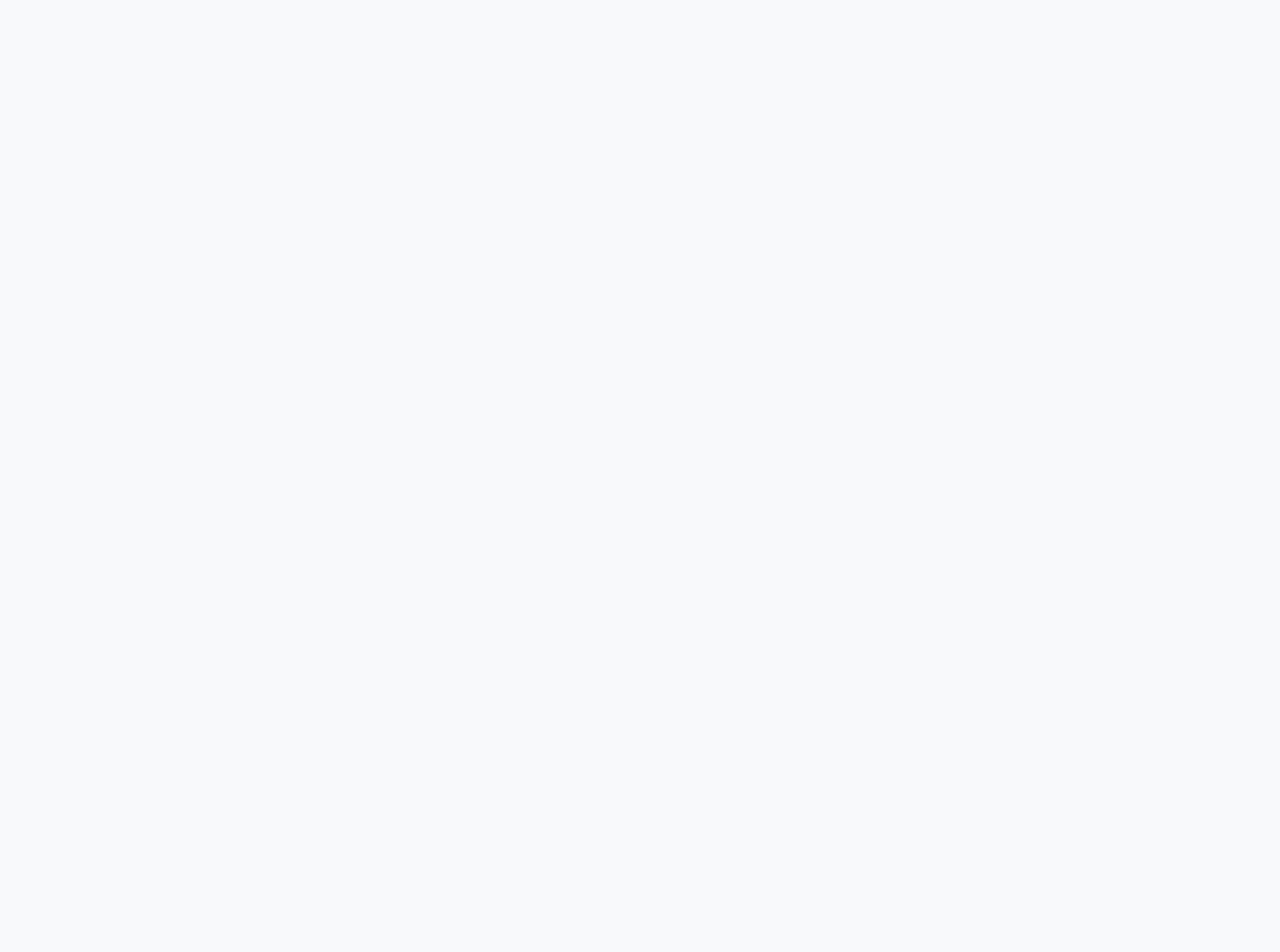
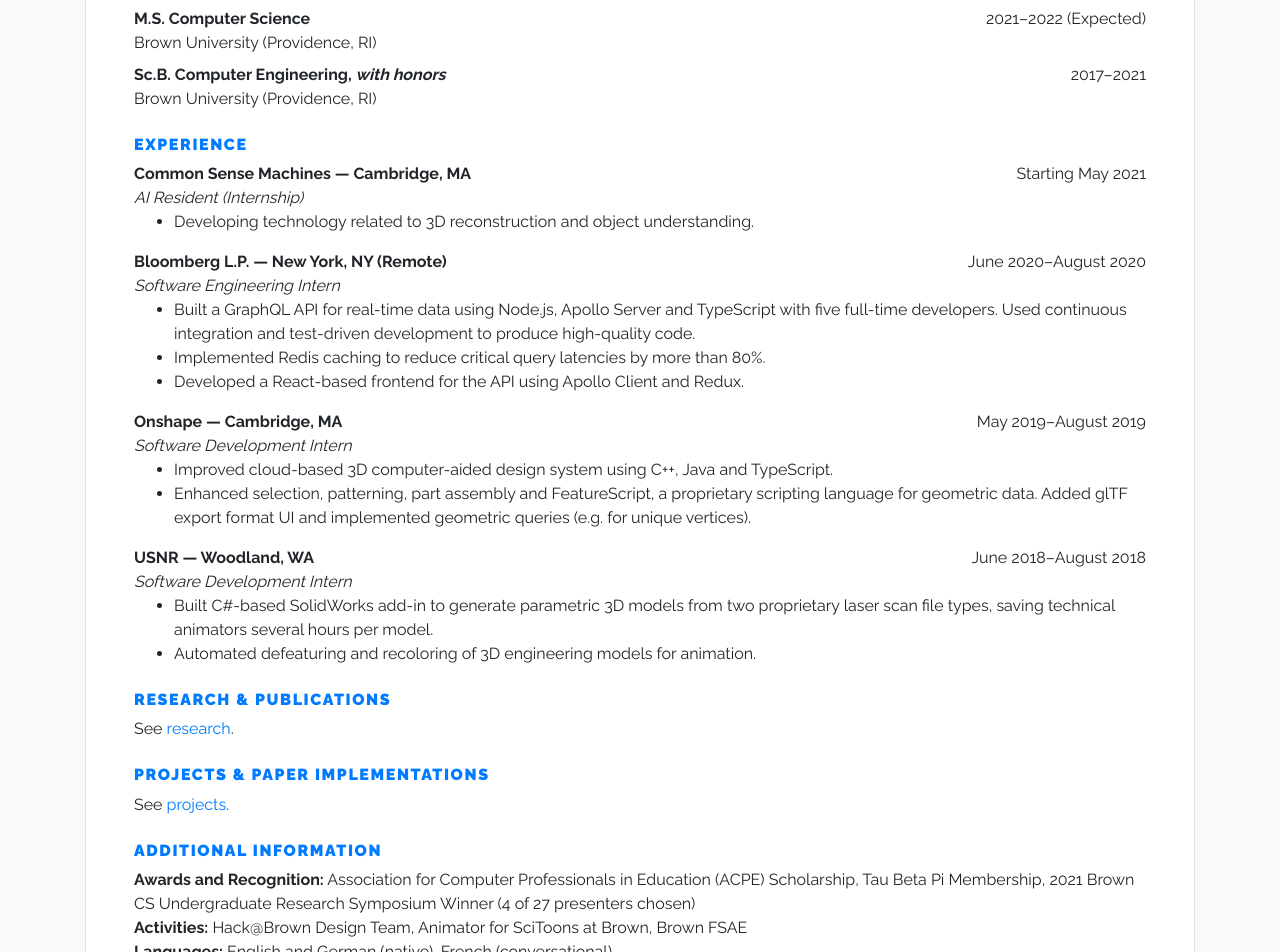
Before and after one commit to dcharatan/dcharatan.github.io, a React (Create React App) app: page /#/resume in a window 1280 px wide. Before the commit this address led to /#/. Shown: the part 300-1252 px from the top of the page. Before the commit the page ends 800 px from the top, so only its background shows below. Built offline with nearby package versions, Linux system fonts and the light colour scheme.

Commit message:
Add resume page.

```diff
--- a/src/App.jsx
+++ b/src/App.jsx
@@ -2,6 +2,7 @@
 import { HashRouter, Route } from 'react-router-dom';
 import Header from './features/header/Header';
 import Research from './features/pages/Research';
+import Resume from './features/pages/Resume';
 
 function App() {
   return (
@@ -9,6 +10,7 @@
       <HashRouter>
         <Header />
         <Route exact path="/research" component={Research} />
+        <Route exact path="/resume" component={Resume} />
       </HashRouter>
     </div>
   );
--- a/src/features/pages/Page.jsx
+++ b/src/features/pages/Page.jsx
@@ -2,17 +2,23 @@
 import PropTypes from 'prop-types';
 import { Container, Row, Col } from 'react-bootstrap';
 
-const Page = ({ children }) => (
+const Page = ({ title, children }) => (
   <Container>
     <Row>
       <Col>
-        <div className="bg-white p-5 mt-5 border">{children}</div>
+        <div className="bg-white my-5 border">
+          <div className="p-5 border-bottom">
+            <h1 className="m-0">{title}</h1>
+          </div>
+          <div className="p-5">{children}</div>
+        </div>
       </Col>
     </Row>
   </Container>
 );
 
 Page.propTypes = {
+  title: PropTypes.string.isRequired,
   children: PropTypes.node,
 };
 
--- a/src/features/pages/Research.jsx
+++ b/src/features/pages/Research.jsx
@@ -17,12 +17,7 @@
       />
     )
   );
-  return (
-    <Page>
-      <h1>Publications</h1>
-      {publicationNodes}
-    </Page>
-  );
+  return <Page title="Publications">{publicationNodes}</Page>;
 };
 
 export default Research;
--- /dev/null
+++ b/src/features/pages/Resume.jsx
@@ -0,0 +1,89 @@
+import React from 'react';
+import { Link } from 'react-router-dom';
+import Degree from '../resume/Degree';
+import InformationPoint from '../resume/InformationPoint';
+import ResumeSection from '../resume/ResumeSection';
+import WorkExperience from '../resume/WorkExperience';
+import Page from './Page';
+
+const Resume = () => (
+  <Page title="Resume">
+    <ResumeSection name="Education">
+      <Degree
+        name="M.S. Computer Science"
+        university="Brown University (Providence, RI)"
+        years="2021–2022 (Expected)"
+        className="mb-2"
+      />
+      <Degree
+        name="Sc.B. Computer Engineering"
+        university="Brown University (Providence, RI)"
+        years="2017–2021"
+        notes="with honors"
+      />
+    </ResumeSection>
+    <ResumeSection name="Experience">
+      <WorkExperience
+        company="Common Sense Machines"
+        location="Cambridge, MA"
+        position="AI Resident (Internship)"
+        dates="Starting May 2021"
+        bullets={[
+          'Developing technology related to 3D reconstruction and object understanding.',
+        ]}
+      />
+      <WorkExperience
+        company="Bloomberg L.P."
+        location="New York, NY (Remote)"
+        position="Software Engineering Intern"
+        dates="June 2020–August 2020"
+        bullets={[
+          'Built a GraphQL API for real-time data using Node.js, Apollo Server and TypeScript with five full-time developers. Used continuous integration and test-driven development to produce high-quality code.',
+          'Implemented Redis caching to reduce critical query latencies by more than 80%.',
+          'Developed a React-based frontend for the API using Apollo Client and Redux.',
+        ]}
+      />
+      <WorkExperience
+        company="Onshape"
+        location="Cambridge, MA"
+        position="Software Development Intern"
+        dates="May 2019–August 2019"
+        bullets={[
+          'Improved cloud-based 3D computer-aided design system using C++, Java and TypeScript.',
+          'Enhanced selection, patterning, part assembly and FeatureScript, a proprietary scripting language for geometric data. Added glTF export format UI and implemented geometric queries (e.g. for unique vertices).',
+        ]}
+      />
+      <WorkExperience
+        company="USNR"
+        location="Woodland, WA"
+        position="Software Development Intern"
+        dates="June 2018–August 2018"
+        bullets={[
+          'Built C#-based SolidWorks add-in to generate parametric 3D models from two proprietary laser scan file types, saving technical animators several hours per model.',
+          'Automated defeaturing and recoloring of 3D engineering models for animation.',
+        ]}
+      />
+    </ResumeSection>
+    <ResumeSection name="Research & Publications">
+      See <Link to="/research">research</Link>.
+    </ResumeSection>
+    <ResumeSection name="Projects & Paper Implementations">
+      See <Link to="/projects">projects</Link>.
+    </ResumeSection>
+    <ResumeSection name="Additional Information" last>
+      <InformationPoint heading="Awards and Recognition">
+        Association for Computer Professionals in Education (ACPE) Scholarship,
+        Tau Beta Pi Membership, 2021 Brown CS Undergraduate Research Symposium
+        Winner (4 of 27 presenters chosen)
+      </InformationPoint>
+      <InformationPoint heading="Activities">
+        Hack@Brown Design Team, Animator for SciToons at Brown, Brown FSAE
+      </InformationPoint>
+      <InformationPoint heading="Languages">
+        English and German (native), French (conversational)
+      </InformationPoint>
+    </ResumeSection>
+  </Page>
+);
+
+export default Resume;
--- /dev/null
+++ b/src/features/resume/Degree.jsx
@@ -0,0 +1,30 @@
+import React from 'react';
+import PropTypes from 'prop-types';
+
+const Degree = ({ name, university, years, notes, ...props }) => (
+  <div {...props}>
+    <div className="d-flex flex-row justify-content-between">
+      <div className="font-weight-bold">
+        {`${name}${notes ? ', ' : ''}`}
+        <span className="font-italic">{notes}</span>
+      </div>
+      <div>{years}</div>
+    </div>
+    <div className="d-flex flex-row justify-content-between">
+      <div>{university}</div>
+    </div>
+  </div>
+);
+
+Degree.propTypes = {
+  name: PropTypes.string.isRequired,
+  university: PropTypes.string.isRequired,
+  years: PropTypes.string.isRequired,
+  notes: PropTypes.string,
+};
+
+Degree.defaultProps = {
+  notes: '',
+};
+
+export default Degree;
--- /dev/null
+++ b/src/features/resume/InformationPoint.jsx
@@ -0,0 +1,15 @@
+import React from 'react';
+import PropTypes from 'prop-types';
+
+const InformationPoint = ({ heading, children }) => (
+  <div>
+    <span className="font-weight-bold">{`${heading}:`}</span> {children}
+  </div>
+);
+
+InformationPoint.propTypes = {
+  heading: PropTypes.string.isRequired,
+  children: PropTypes.string.isRequired,
+};
+
+export default InformationPoint;
--- /dev/null
+++ b/src/features/resume/ResumeSection.jsx
@@ -0,0 +1,22 @@
+import React from 'react';
+import PropTypes from 'prop-types';
+
+const ResumeSection = ({ name, last, children }) => (
+  <div className={last ? '' : 'mb-4'}>
+    <h2>{name}</h2>
+    {children}
+  </div>
+);
+
+ResumeSection.propTypes = {
+  name: PropTypes.string.isRequired,
+  last: PropTypes.bool,
+  children: PropTypes.node,
+};
+
+ResumeSection.defaultProps = {
+  last: false,
+  children: null,
+};
+
+export default ResumeSection;
--- /dev/null
+++ b/src/features/resume/WorkExperience.jsx
@@ -0,0 +1,31 @@
+import React from 'react';
+import PropTypes from 'prop-types';
+
+const WorkExperience = ({ company, location, position, dates, bullets }) => (
+  <div className="mb-3">
+    <div className="d-flex flex-row justify-content-between">
+      <div className="font-weight-bold">{`${company} — ${location}`}</div>
+      <div>{dates}</div>
+    </div>
+    <div className="font-italic">{position}</div>
+    <ul>
+      {bullets.map((bullet) => (
+        <li>{bullet}</li>
+      ))}
+    </ul>
+  </div>
+);
+
+WorkExperience.propTypes = {
+  company: PropTypes.string.isRequired,
+  location: PropTypes.string.isRequired,
+  position: PropTypes.string.isRequired,
+  dates: PropTypes.string.isRequired,
+  bullets: PropTypes.arrayOf(PropTypes.string.isRequired),
+};
+
+WorkExperience.defaultProps = {
+  bullets: [],
+};
+
+export default WorkExperience;
--- a/src/index.scss
+++ b/src/index.scss
@@ -21,3 +21,11 @@
   letter-spacing: 0.1em;
   font-size: 1.5rem;
 }
+
+h2 {
+  font-weight: 900;
+  color: theme-color('primary');
+  text-transform: uppercase;
+  letter-spacing: 0.1em;
+  font-size: 1rem;
+}
```
